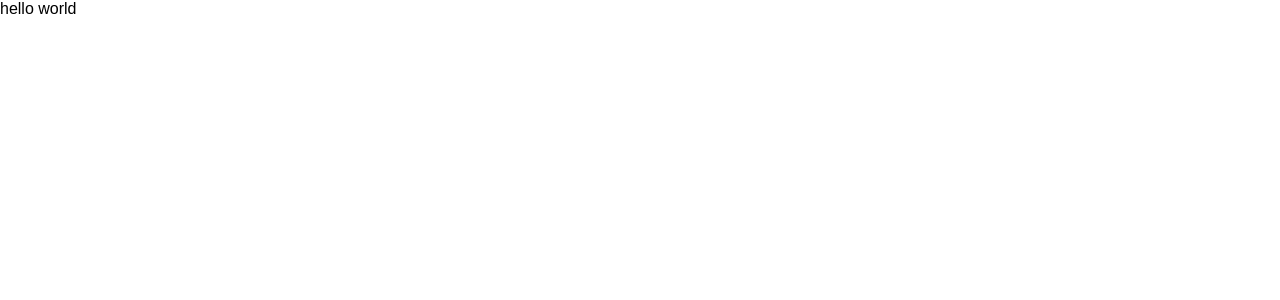
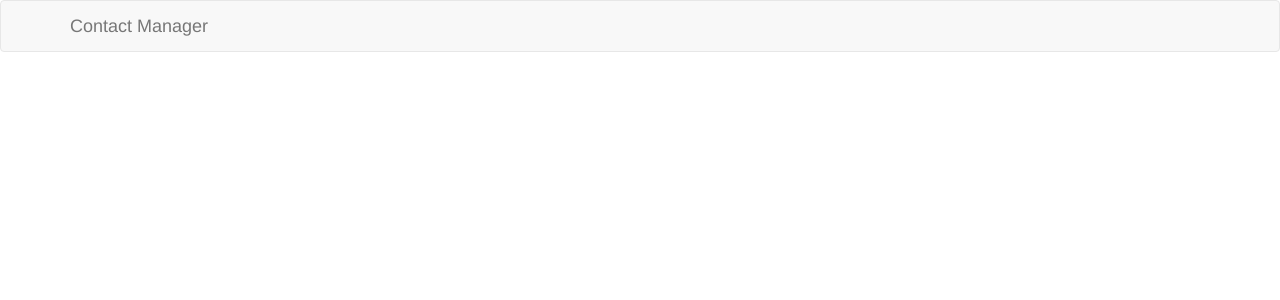
Before and after one commit to andrwsalcdo/react-contact-manager, a React (Create React App) app: page / in a window 1280 px wide. Shown: the top 300 px of the page. Built offline with nearby package versions, Linux system fonts and the light colour scheme.

Commit message:
Add <Header /> with bootstrap navbar

```diff
--- a/src/App.js
+++ b/src/App.js
@@ -1,11 +1,16 @@
 import React, { Component } from 'react'
+import Header from './components/Header'
+
+import 'bootstrap/dist/css/bootstrap.min.css'
 import './App.css'
+
+
 
 class App extends Component {
   render() {
     return (
       <div>
-        hello world
+        <Header />
       </div>
     );
   }
--- /dev/null
+++ b/src/components/Header.js
@@ -0,0 +1,18 @@
+import React, { Component } from 'react'
+import { Navbar } from 'react-bootstrap';
+
+class Header extends Component {
+  render() {
+    return (
+        <Navbar>
+            <Navbar.Header>
+                <Navbar.Brand>
+                    Contact Manager
+                </Navbar.Brand>
+            </Navbar.Header>
+        </Navbar>
+    );
+  }
+}
+
+export default Header
```
